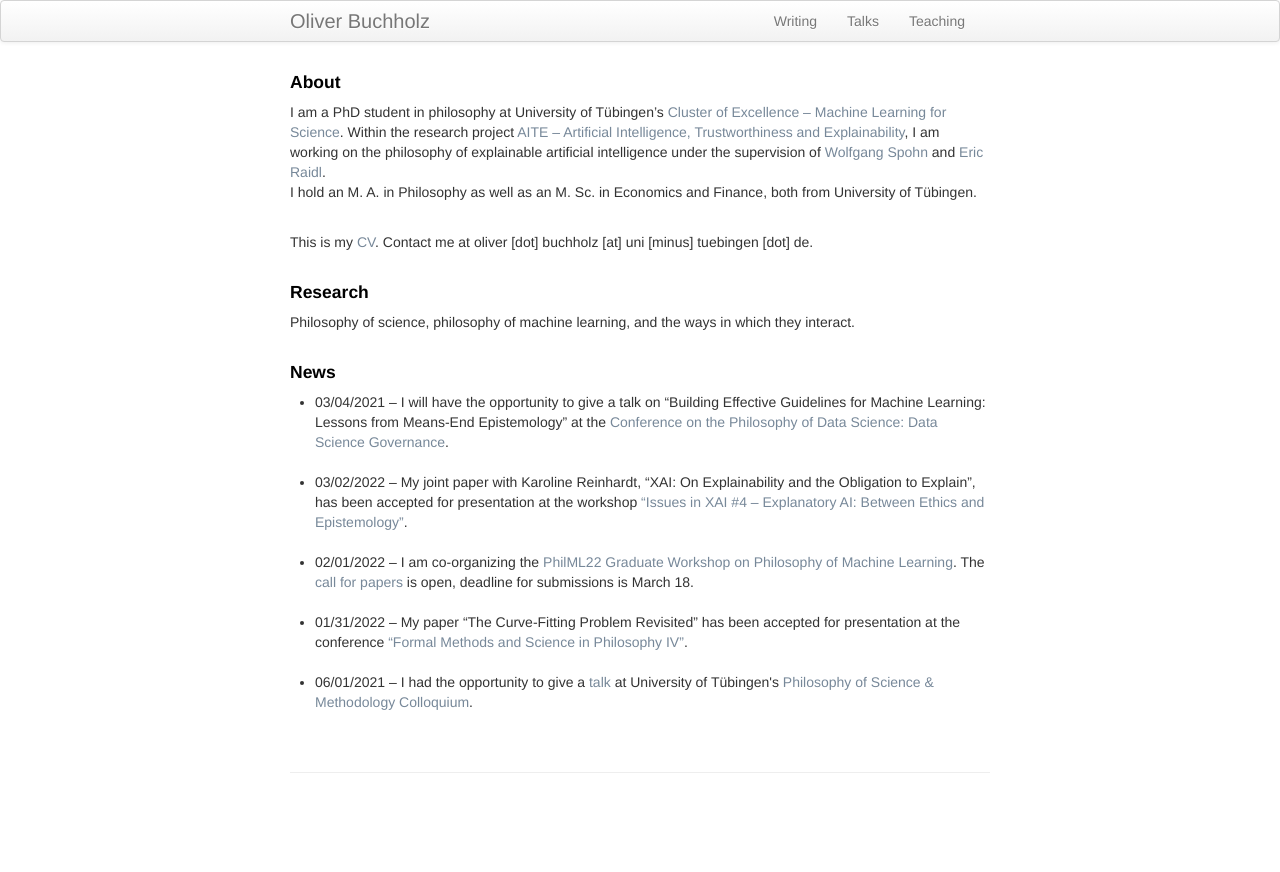
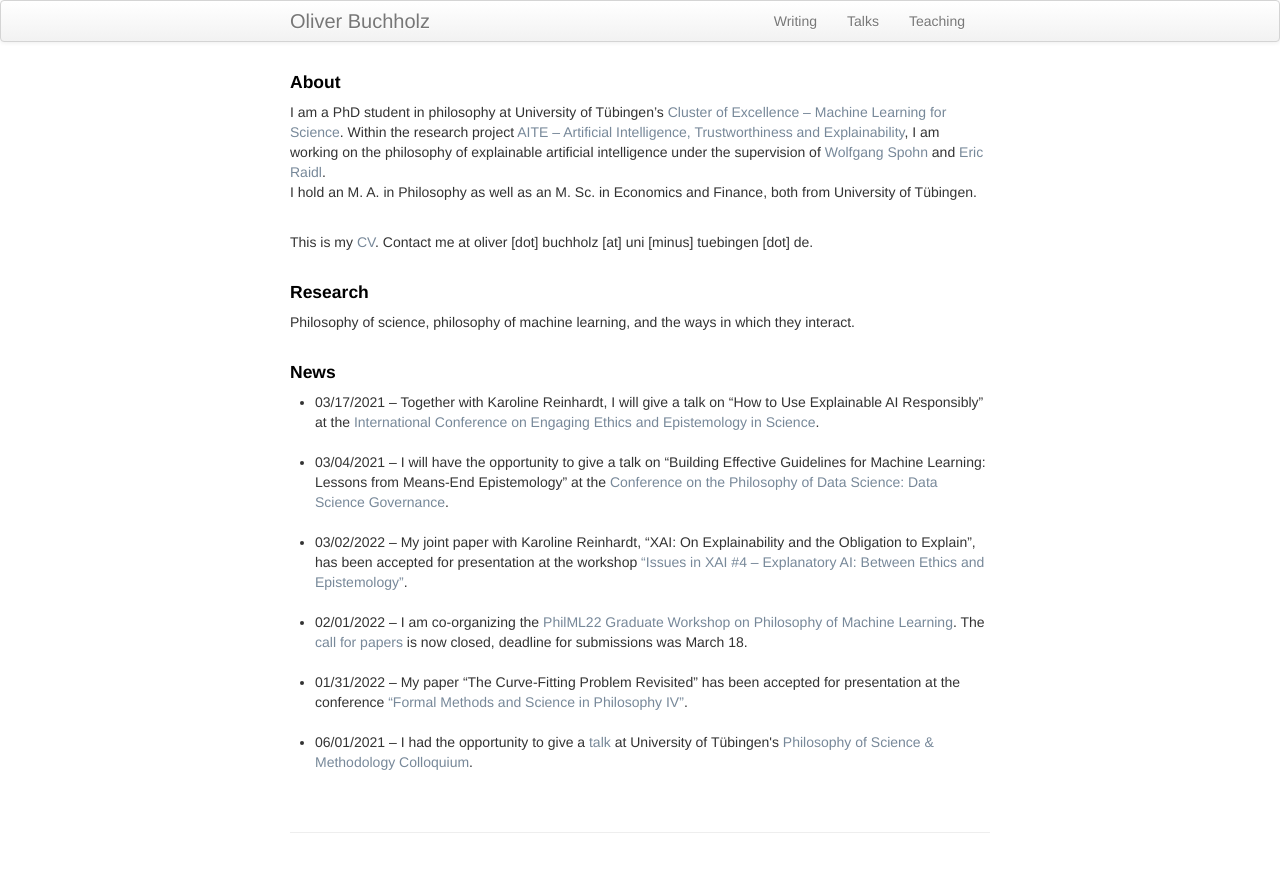
Before and after one commit to oliverbuchholz/oliverbuchholz.github.io, a Jekyll site: the page built from index.md, in a window 1280 px wide. Shown: the top 872 px of the page. Built offline with Jekyll 4.4.1, drawn with Linux system fonts in a browser that asks for light colours.

Commit message:
added Hannover talk, CfP closed

```diff
--- a/index.md
+++ b/index.md
@@ -21,13 +21,16 @@ Philosophy of science, philosophy of machine learning, and the ways in which the
 <h4> News </h4>
 
 <ul>
+<li> 03/17/2021 &ndash; Together with Karoline Reinhardt, I will give a talk on &ldquo;How to Use Explainable AI Responsibly&rdquo; at the <a href="https://grk2073.org/eesconference2022/" target="_blank">International Conference on Engaging Ethics and Epistemology in Science</a>.<br><br>
+</li>
+
 <li> 03/04/2021 &ndash; I will have the opportunity to give a talk on &ldquo;Building Effective Guidelines for Machine Learning: Lessons from Means-End Epistemology&rdquo; at the <a href="https://philevents.org/event/show/95357" target="_blank">Conference on the Philosophy of Data Science: Data Science Governance</a>.<br><br>
 </li>
 
 <li> 03/02/2022 &ndash; My joint paper with Karoline Reinhardt, &ldquo;XAI: On Explainability and the Obligation to Explain&rdquo;, has been accepted for presentation at the workshop <a href="https://juanmduran.net/xai4/" target="_blank">&ldquo;Issues in XAI &num;4 &ndash; Explanatory AI: Between Ethics and Epistemology&rdquo;</a>.<br><br>
 </li>
 
-<li> 02/01/2022 &ndash; I am co-organizing the <a href="https://philevents.org/event/show/96706" target="_blank">PhilML22 Graduate Workshop on Philosophy of Machine Learning</a>. The <a href="https://philevents.org/event/show/96714" target="_blank">call for papers</a> is open, deadline for submissions is March 18.<br><br>
+<li> 02/01/2022 &ndash; I am co-organizing the <a href="https://philevents.org/event/show/96706" target="_blank">PhilML22 Graduate Workshop on Philosophy of Machine Learning</a>. The <a href="https://philevents.org/event/show/96714" target="_blank">call for papers</a> is now closed, deadline for submissions was March 18.<br><br>
 </li>
 
 <li> 01/31/2022 &ndash; My paper &ldquo;The Curve-Fitting Problem Revisited&rdquo; has been accepted for presentation at the conference <a href="https://www.ifzg.hr/fmsph/" target="_blank">&ldquo;Formal Methods and Science in Philosophy IV&rdquo;</a>.<br><br>
```
